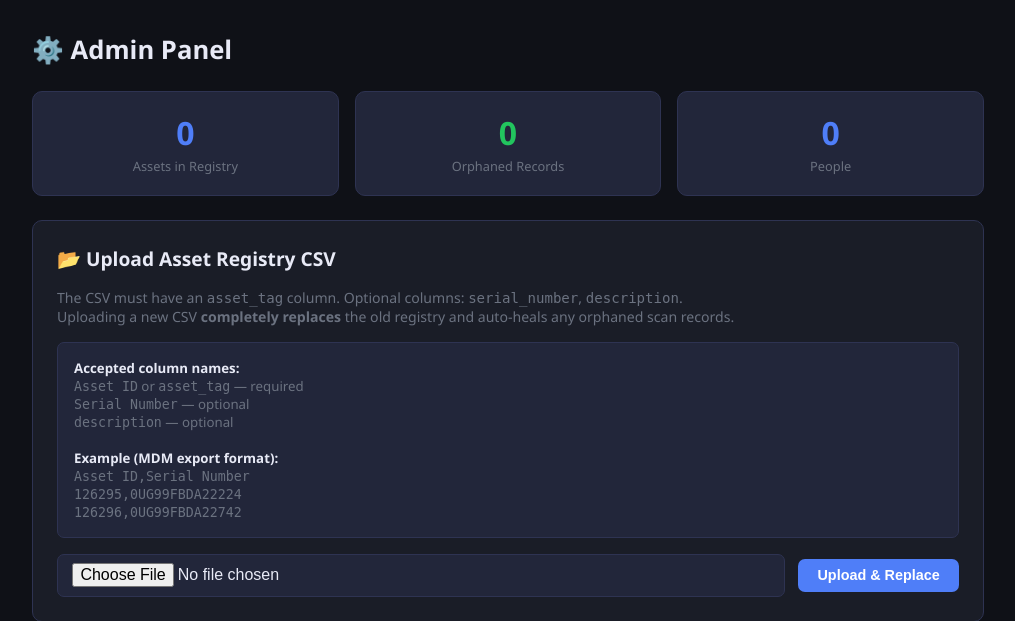
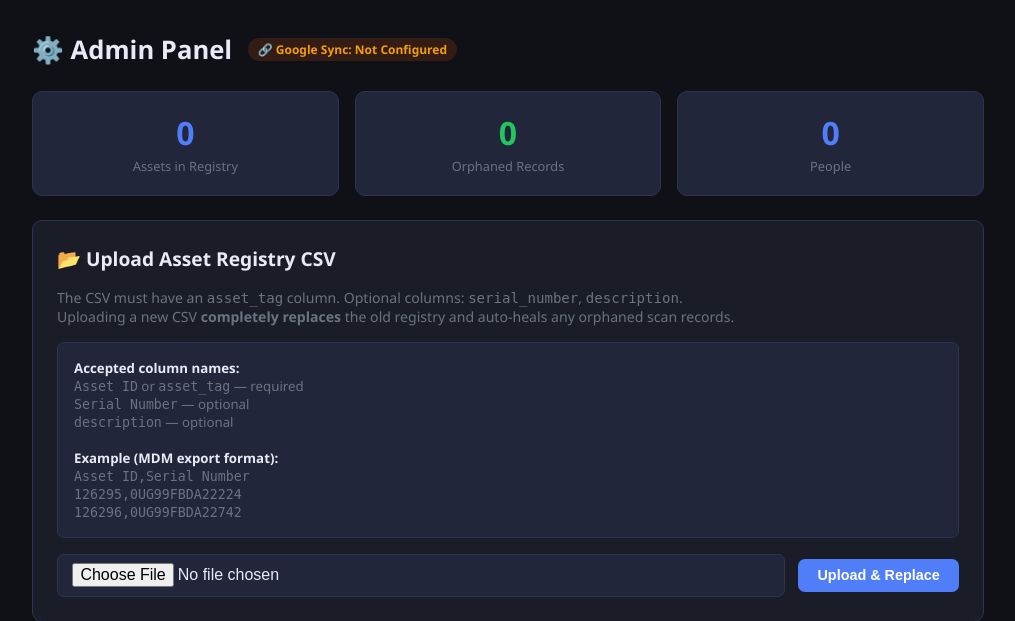
Before and after one commit to TechniKalCancer/Basic-Asset-Tracking, a Flask app: page /admin in a window 1280 px wide. Shown: the part 56-677 px from the top of the page, without its empty margins (132-1147 px from the left). Run offline with Flask 3, Linux system fonts and the light colour scheme; the visitor is signed in with stand-in values (Sample User, id 1); data that the repository does not hold is empty.

Commit message:
Add Google Workspace sync framework (Stage 2 scaffolding)
Adds config, schema, route, and UI for syncing Chromebook info by
serial number via the Google Admin SDK, all gated behind a
GOOGLE_SYNC_ENABLED flag so the app runs normally without it. The
actual API call is left as a stubbed NotImplementedError in
sync_chromeos_device_from_google() pending real credentials.

Co-Authored-By: Claude Sonnet 5 <noreply@anthropic.com>

```diff
--- a/app.py
+++ b/app.py
@@ -26,6 +26,11 @@ WARNING_BEFORE_SECONDS  = 120  # warn 2 min before expiry
 ADMIN_PASSWORD_HASH = generate_password_hash(
     os.environ.get('ADMIN_PASSWORD', 'admin123'), method='pbkdf2:sha256'
 )
+
+# ─── Google Workspace sync config (Stage 2 — framework only, not yet implemented) ──
+GOOGLE_SERVICE_ACCOUNT_FILE    = os.environ.get('GOOGLE_SERVICE_ACCOUNT_FILE')
+GOOGLE_ADMIN_IMPERSONATE_EMAIL = os.environ.get('GOOGLE_ADMIN_IMPERSONATE_EMAIL')
+GOOGLE_SYNC_ENABLED = bool(GOOGLE_SERVICE_ACCOUNT_FILE and GOOGLE_ADMIN_IMPERSONATE_EMAIL)
 
 # ─── Simple in-memory login rate limiter ──────────────────────────────────────
 _login_attempts = defaultdict(list)  # ip -> [timestamp, ...]
@@ -83,6 +88,12 @@ class Asset(db.Model):
     is_valid       = db.Column(db.Boolean, default=False, nullable=False)
     assigned_to_id = db.Column(db.Integer, db.ForeignKey('person.id'), nullable=True)
 
+    # Populated by Google Workspace Chrome device sync (Stage 2, not yet implemented).
+    google_model       = db.Column(db.String(120), nullable=True)
+    google_org_unit    = db.Column(db.String(255), nullable=True)
+    google_recent_user = db.Column(db.String(255), nullable=True)
+    google_last_sync_at = db.Column(db.DateTime, nullable=True)
+
     assigned_to = db.relationship('Person', backref='assets')
 
     def to_dict(self):
@@ -92,6 +103,10 @@ class Asset(db.Model):
             'check_out':    self.check_out.isoformat() if self.check_out else None,
             'is_valid':     self.is_valid,
             'assigned_to':  self.assigned_to.full_name if self.assigned_to else None,
+            'google_model':        self.google_model,
+            'google_org_unit':     self.google_org_unit,
+            'google_recent_user':  self.google_recent_user,
+            'google_last_sync_at': self.google_last_sync_at.isoformat() if self.google_last_sync_at else None,
         }
 
 
@@ -177,6 +192,30 @@ def heal_orphans():
     return healed
 
 
+def sync_chromeos_device_from_google(serial_number):
+    """
+    Looks up a Chromebook by serial number via the Google Admin SDK Directory API
+    and returns its model, org unit, and most recently synced user.
+
+    Stage 2 work — not implemented yet. Requires a Google Cloud service account
+    with domain-wide delegation authorized (in the Workspace Admin console) for
+    the https://www.googleapis.com/auth/admin.directory.device.chromeos.readonly
+    scope, impersonating a super admin (GOOGLE_ADMIN_IMPERSONATE_EMAIL).
+
+    Args:
+        serial_number: The device's manufacturer serial number.
+
+    Returns:
+        A dict with keys 'model', 'org_unit', 'recent_user'.
+
+    Raises:
+        NotImplementedError: Always, until Stage 2 is built out.
+    """
+    from google.oauth2 import service_account  # noqa: F401 (Stage 2 wiring)
+    from googleapiclient.discovery import build  # noqa: F401 (Stage 2 wiring)
+    raise NotImplementedError('Google Workspace sync is configured but not implemented yet.')
+
+
 def login_required(f):
     @wraps(f)
     def decorated(*args, **kwargs):
@@ -260,7 +299,8 @@ def admin_panel():
     return render_template('admin_panel.html',
                            registry_count=registry_count,
                            orphan_count=orphan_count,
-                           people_count=people_count)
+                           people_count=people_count,
+                           google_sync_enabled=GOOGLE_SYNC_ENABLED)
 
 
 @app.route('/admin/upload_csv', methods=['POST'])
@@ -553,7 +593,8 @@ def admin_asset_assign(asset_tag):
         return redirect(url_for('admin_registry'))
 
     people = Person.query.order_by(Person.last_name, Person.first_name).all()
-    return render_template('admin_assign.html', registry_row=registry_row, asset=asset, people=people)
+    return render_template('admin_assign.html', registry_row=registry_row, asset=asset, people=people,
+                           google_sync_enabled=GOOGLE_SYNC_ENABLED)
 
 
 @app.route('/admin/assets/<string:asset_tag>/unassign', methods=['POST'])
@@ -568,6 +609,42 @@ def admin_asset_unassign(asset_tag):
         db.session.rollback()
         flash(f'Could not unassign asset: {e}', 'error')
     return redirect(url_for('admin_registry'))
+
+
+@app.route('/admin/assets/<string:asset_tag>/google_sync', methods=['POST'])
+@login_required
+def admin_asset_google_sync(asset_tag):
+    """Pulls model/org-unit/recent-user from Google Workspace for one asset, by serial number."""
+    registry_row = AssetRegistry.query.filter_by(asset_tag=asset_tag).first_or_404()
+
+    if not GOOGLE_SYNC_ENABLED:
+        flash('Google Workspace sync isn\'t configured yet. Set GOOGLE_SERVICE_ACCOUNT_FILE '
+              'and GOOGLE_ADMIN_IMPERSONATE_EMAIL in .env to enable it.', 'info')
+        return redirect(url_for('admin_asset_assign', asset_tag=asset_tag))
+
+    if not registry_row.serial_number:
+        flash(f'{asset_tag} has no serial number on file to look up.', 'error')
+        return redirect(url_for('admin_asset_assign', asset_tag=asset_tag))
+
+    try:
+        info = sync_chromeos_device_from_google(registry_row.serial_number)
+        asset = Asset.query.filter_by(asset_tag=asset_tag).first()
+        if not asset:
+            asset = Asset(asset_tag=asset_tag, is_valid=True)
+            db.session.add(asset)
+        asset.google_model        = info.get('model')
+        asset.google_org_unit     = info.get('org_unit')
+        asset.google_recent_user  = info.get('recent_user')
+        asset.google_last_sync_at = datetime.utcnow()
+        db.session.commit()
+        flash(f'Synced {asset_tag} from Google.', 'success')
+    except NotImplementedError as e:
+        flash(str(e), 'info')
+    except Exception as e:
+        db.session.rollback()
+        flash(f'Google sync failed: {e}', 'error')
+
+    return redirect(url_for('admin_asset_assign', asset_tag=asset_tag))
 
 
 # ─── Scan / Check-in / Check-out API ─────────────────────────────────────────
--- a/requirements.txt
+++ b/requirements.txt
@@ -4,3 +4,8 @@ python-dotenv
 Werkzeug
 gunicorn
 psycopg2-binary
+
+# Google Workspace sync (Stage 2 — framework only, not yet implemented)
+google-api-python-client
+google-auth
+google-auth-httplib2
--- a/templates/admin_panel.html
+++ b/templates/admin_panel.html
@@ -1,7 +1,12 @@
 {% extends 'base.html' %}
 {% block title %}Admin Panel{% endblock %}
 {% block content %}
-<h1>⚙️ Admin Panel</h1>
+<div style="display:flex;align-items:center;gap:1rem;margin-bottom:1.5rem;flex-wrap:wrap;">
+  <h1 style="margin:0;">⚙️ Admin Panel</h1>
+  <span class="badge {{ 'badge-green' if google_sync_enabled else 'badge-yellow' }}">
+    🔗 Google Sync: {{ 'Configured' if google_sync_enabled else 'Not Configured' }}
+  </span>
+</div>
 
 <div class="stat-grid">
   <div class="stat-card">
```
Also changed, not shown: templates/admin_assign.html (+26 -0 lines), README.md, 1 other file.
